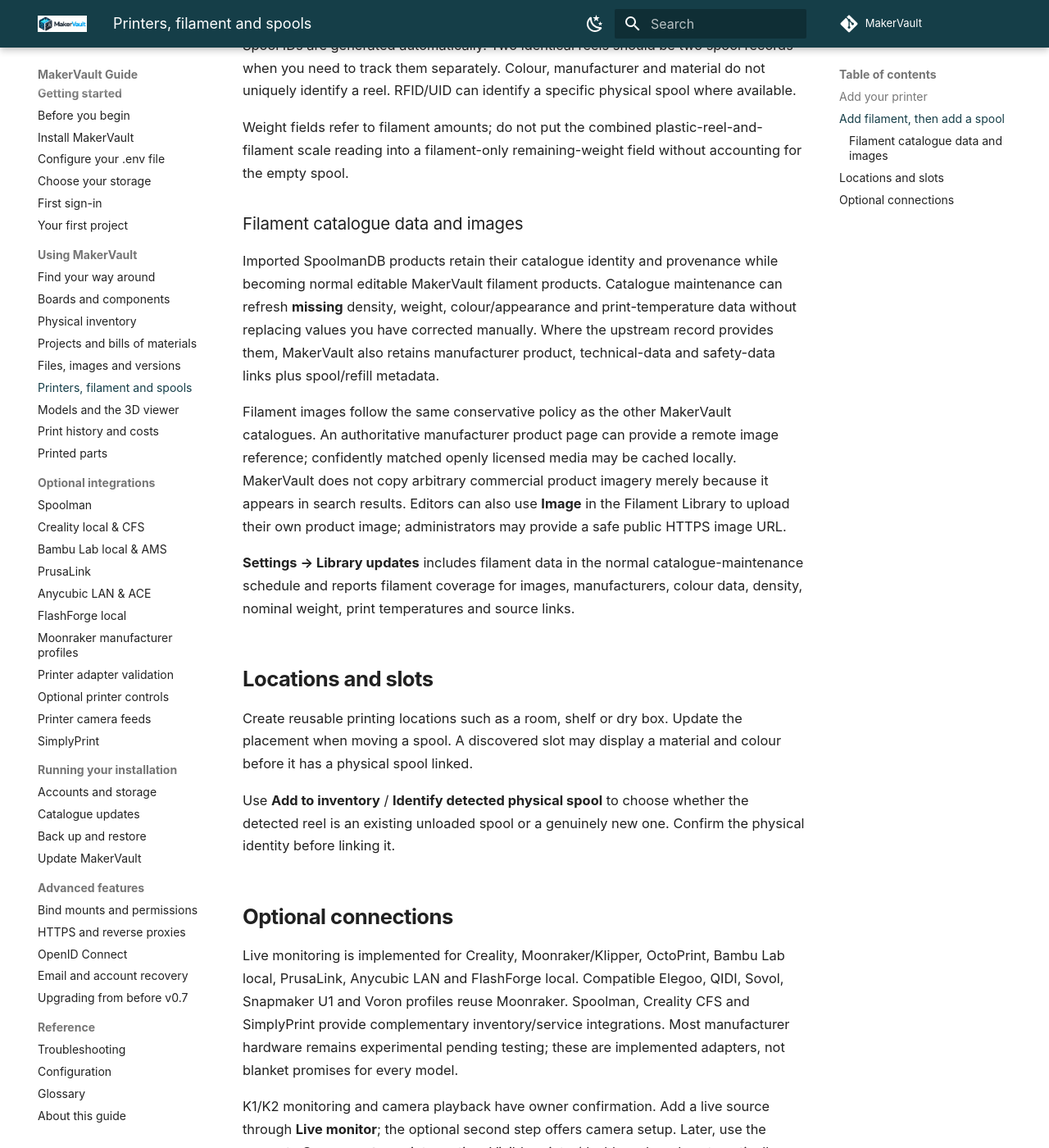
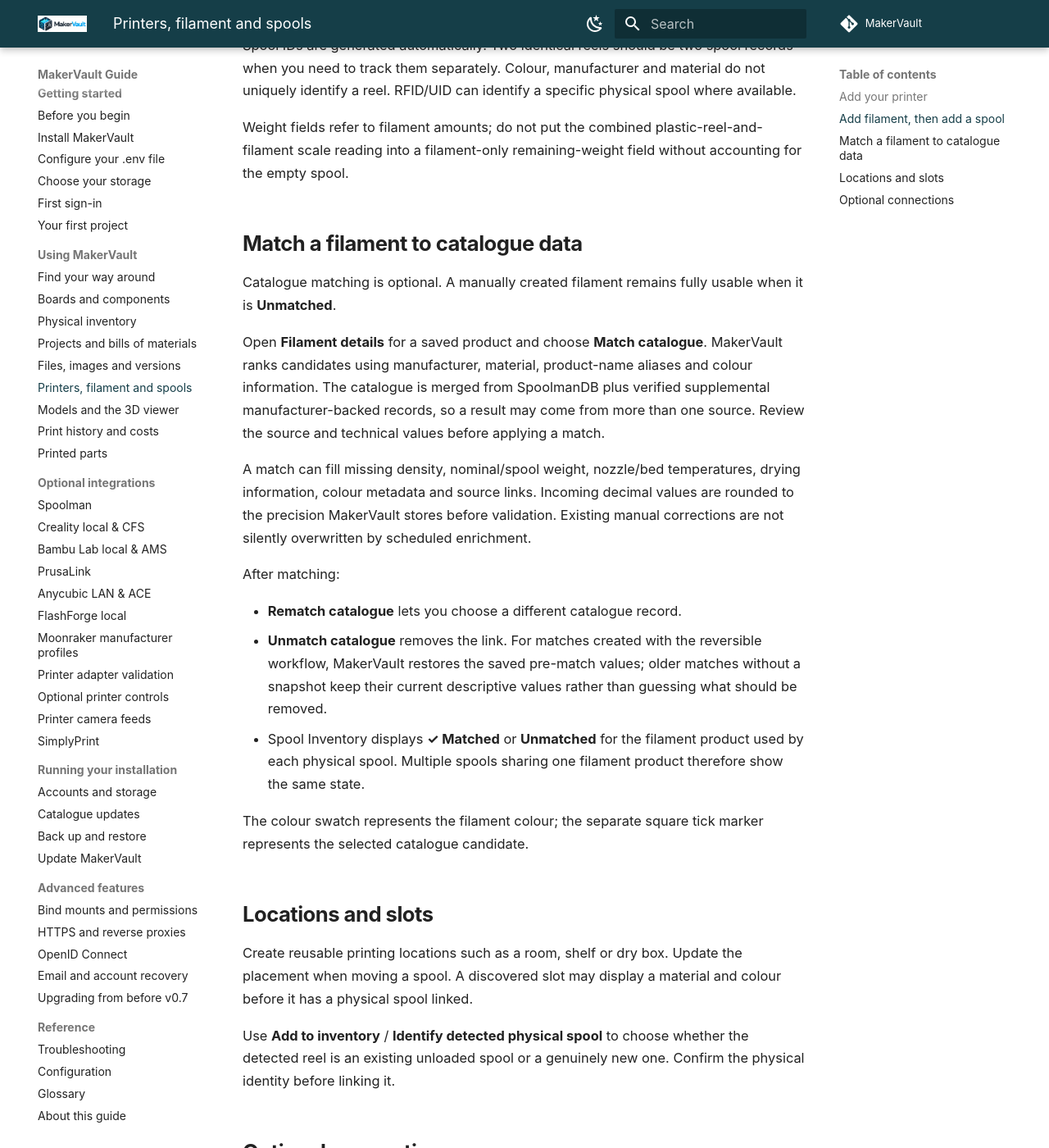
Before and after one commit to gavrd7/MakerVault, an MkDocs documentation site: the page built from docs/guide/using/printing.md, in a window 1280 px wide and 1400 px high, scrolled down 1416 px. Shown: the whole window at 82% size. Built offline with MkDocs 1.6.1 and Material for MkDocs 9.7.7, drawn with Linux system fonts in a browser that asks for light colours; comment, search, counter and statistics services are not loaded.

Commit message:
Rebase PR #68: docs/guide/using/printing.md

```diff
--- a/docs/guide/using/printing.md
+++ b/docs/guide/using/printing.md
@@ -34,13 +34,21 @@
 
 Weight fields refer to filament amounts; do not put the combined plastic-reel-and-filament scale reading into a filament-only remaining-weight field without accounting for the empty spool.
 
-### Filament catalogue data and images
+## Match a filament to catalogue data
 
-Imported SpoolmanDB products retain their catalogue identity and provenance while becoming normal editable MakerVault filament products. Catalogue maintenance can refresh **missing** density, weight, colour/appearance and print-temperature data without replacing values you have corrected manually. Where the upstream record provides them, MakerVault also retains manufacturer product, technical-data and safety-data links plus spool/refill metadata.
+Catalogue matching is optional. A manually created filament remains fully usable when it is **Unmatched**.
 
-Filament images follow the same conservative policy as the other MakerVault catalogues. An authoritative manufacturer product page can provide a remote image reference; confidently matched openly licensed media may be cached locally. MakerVault does not copy arbitrary commercial product imagery merely because it appears in search results. Editors can also use **Image** in the Filament Library to upload their own product image; administrators may provide a safe public HTTPS image URL.
+Open **Filament details** for a saved product and choose **Match catalogue**. MakerVault ranks candidates using manufacturer, material, product-name aliases and colour information. The catalogue is merged from SpoolmanDB plus verified supplemental manufacturer-backed records, so a result may come from more than one source. Review the source and technical values before applying a match.
 
-**Settings → Library updates** includes filament data in the normal catalogue-maintenance schedule and reports filament coverage for images, manufacturers, colour data, density, nominal weight, print temperatures and source links.
+A match can fill missing density, nominal/spool weight, nozzle/bed temperatures, drying information, colour metadata and source links. Incoming decimal values are rounded to the precision MakerVault stores before validation. Existing manual corrections are not silently overwritten by scheduled enrichment.
+
+After matching:
+
+- **Rematch catalogue** lets you choose a different catalogue record.
+- **Unmatch catalogue** removes the link. For matches created with the reversible workflow, MakerVault restores the saved pre-match values; older matches without a snapshot keep their current descriptive values rather than guessing what should be removed.
+- Spool Inventory displays **✓ Matched** or **Unmatched** for the filament product used by each physical spool. Multiple spools sharing one filament product therefore show the same state.
+
+The colour swatch represents the filament colour; the separate square tick marker represents the selected catalogue candidate.
 
 ## Locations and slots
 
```
